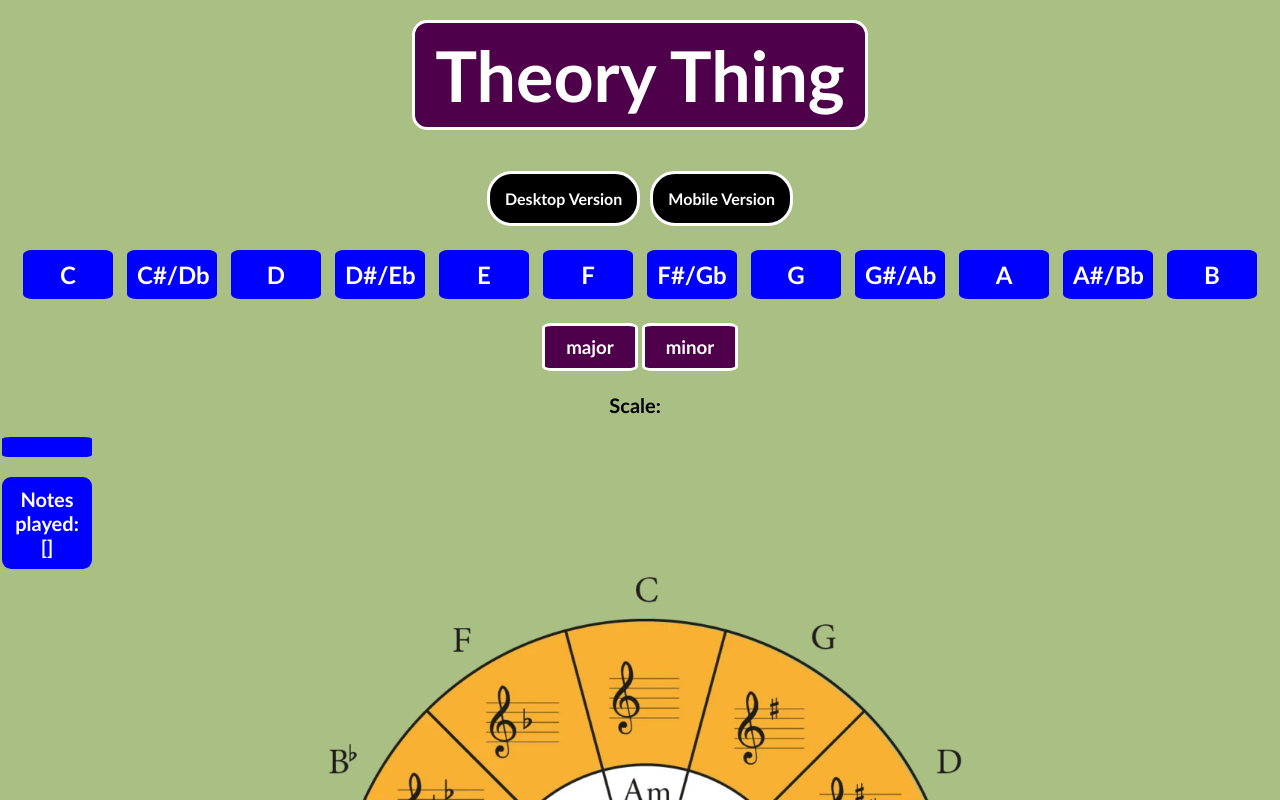
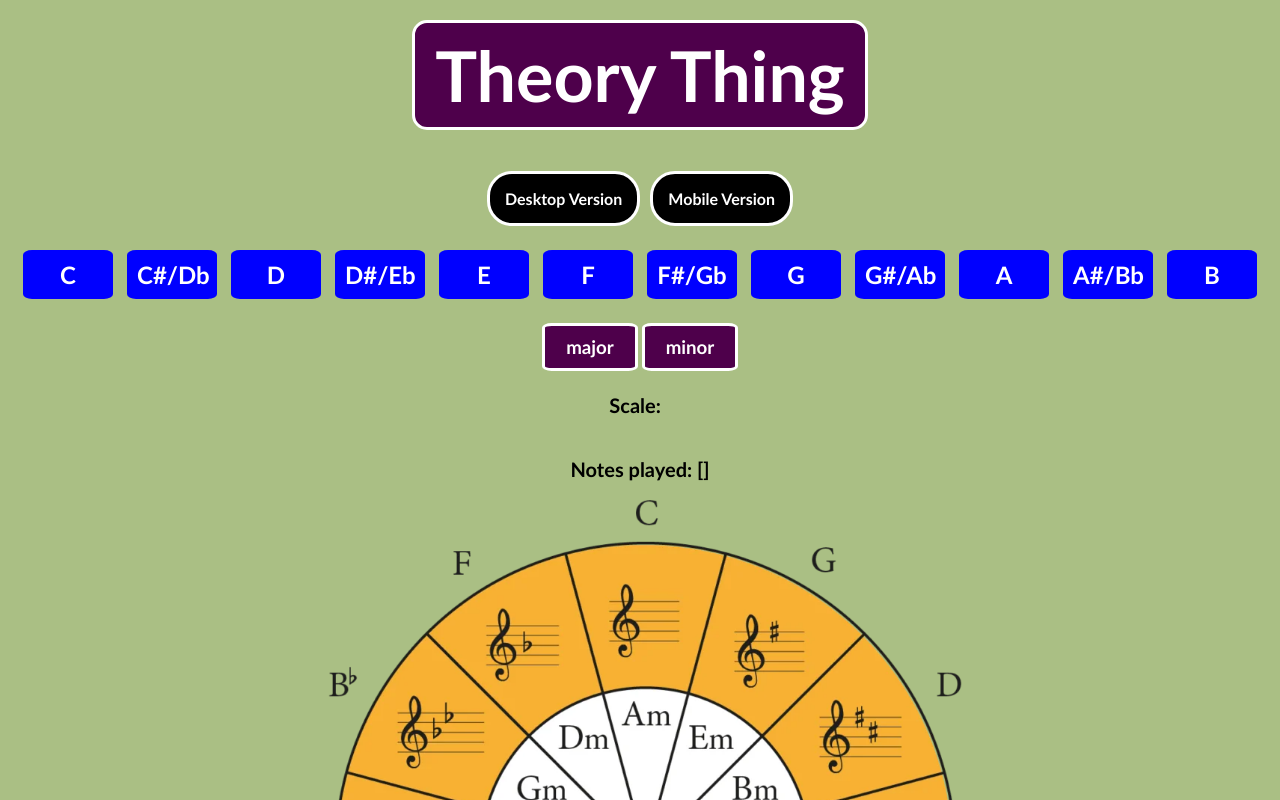
Before and after one commit to taariqelliott/theory-thing, a React (Vite) app: page / in a window 1280 px wide. Shown: the top 800 px of the page. Built offline with nearby package versions, Linux system fonts and the light colour scheme.

Commit message:
changed scale text size

```diff
--- a/src/components/Desktop.jsx
+++ b/src/components/Desktop.jsx
@@ -1224,8 +1224,8 @@ function Desktop() {
                 <span className="chordValue">{chordValue}</span>
             </h1>
 
-            <h2 className="scaleInfo">{whichChord}</h2>
-            <h2 className="scaleInfo">Notes played: [{chordNotes}]</h2>
+            <h1 className="scaleInfo">{whichChord}</h1>
+            <h1 className="scaleInfo">Notes played: [{chordNotes}]</h1>
 
             <div className="circleParent">
                 <img
--- a/src/components/Mobile.jsx
+++ b/src/components/Mobile.jsx
@@ -1203,8 +1203,8 @@ function Mobile() {
                 <span className="chordValue">{chordValue}</span>
             </h1>
 
-            <h2 className="scaleInfo">{whichChord}</h2>
-            <h2 className="scaleInfo">Notes played: [{chordNotes}]</h2>
+            <h5 className="scaleInfo">{whichChord}</h5>
+            <h5 className="scaleInfo">Notes played: [{chordNotes}]</h5>
 
             <div className="circleParent">
                 <img
```
